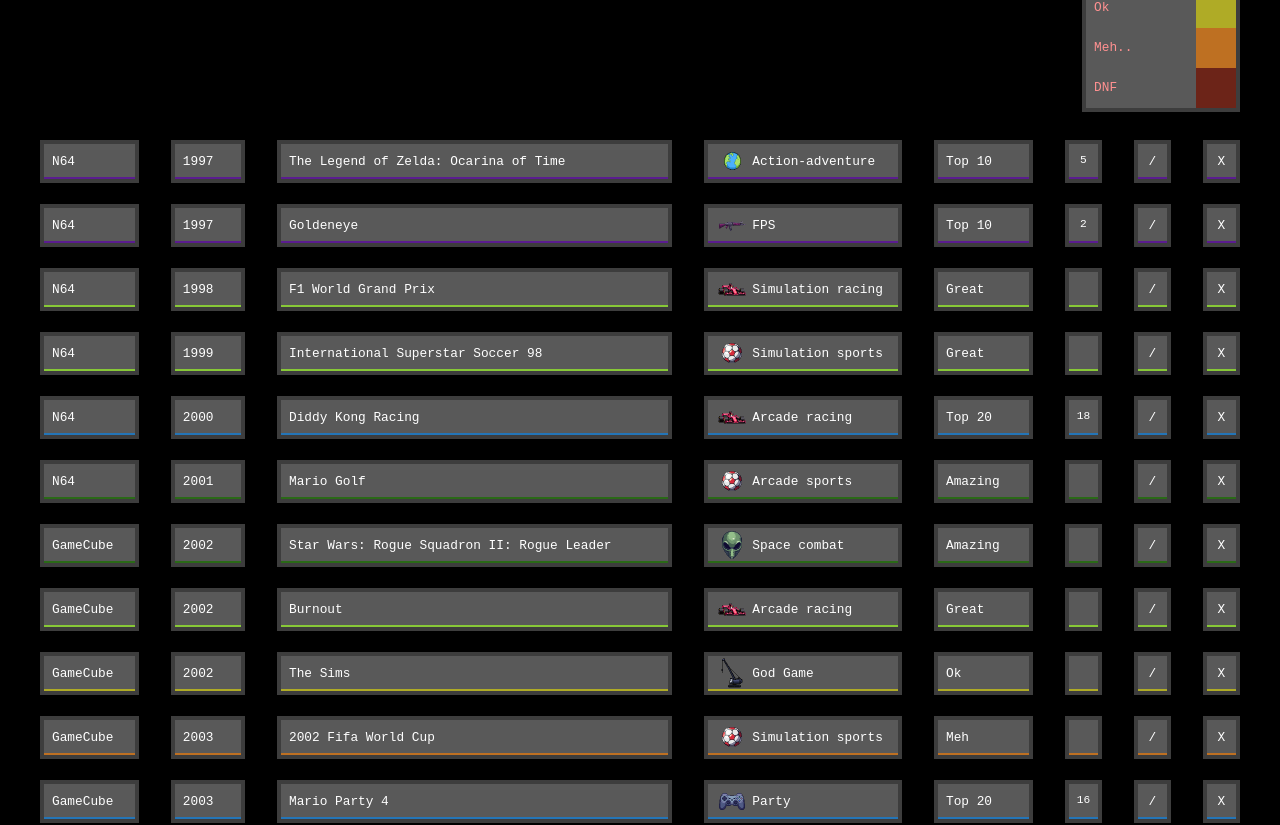
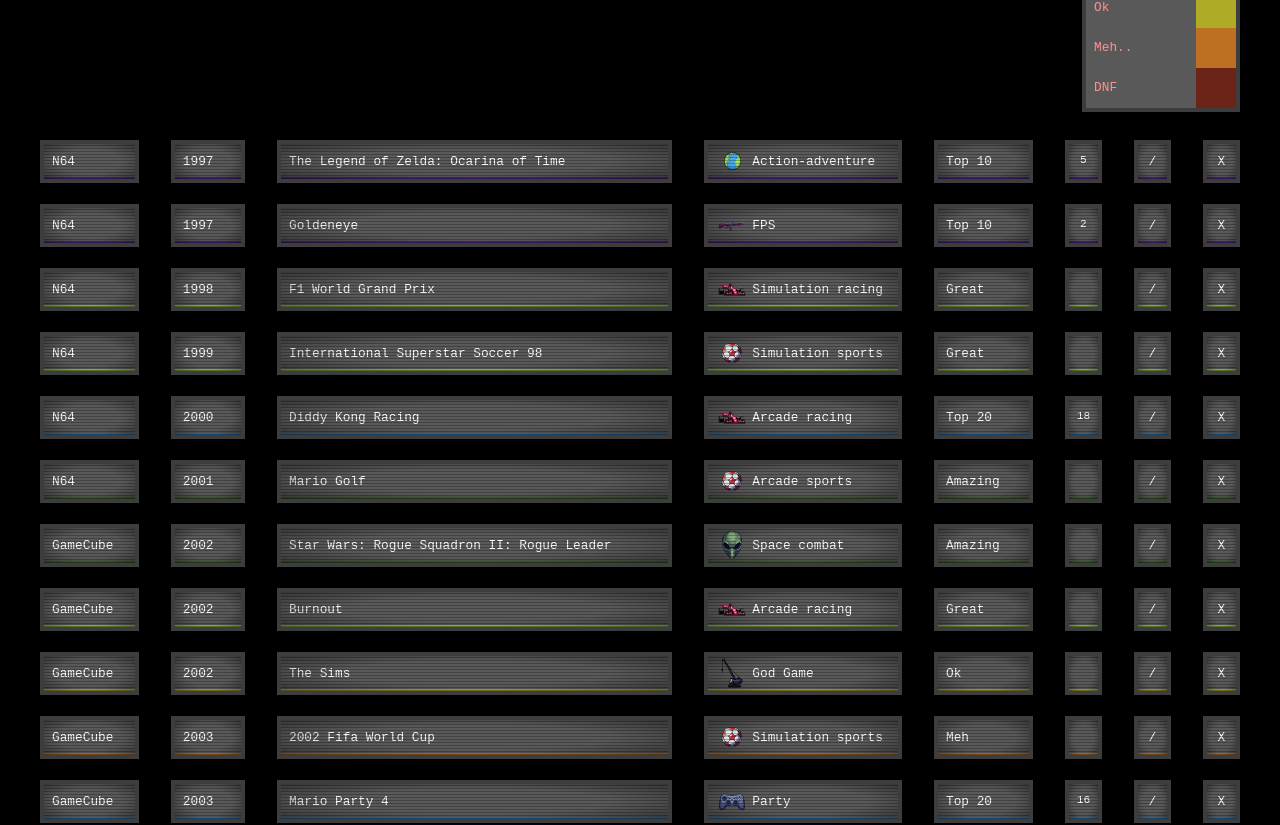
Before and after one commit to Acemeistre/vaulted-games, a React (Vite) app: page / in a window 1280 px wide. Shown: the part 798-1623 px from the top of the page. Built offline with nearby package versions, Linux system fonts and the light colour scheme.

Commit message:
Added CRT scanline affect with vignette to all gameRow fields

```diff
--- a/src/index.css
+++ b/src/index.css
@@ -7,6 +7,51 @@
 h1, h2, h3 {
   font-family: 'Press Start 2P', serif;
 }
+
+.game__platform,
+.game__year,
+.game__title,
+.game__genre,
+.game__rating,
+.game__rank,
+.game__edit,
+.game__remove {
+    position: relative;
+}
+
+.game__platform::after,
+.game__year::after,
+.game__title::after,
+.game__genre::after,
+.game__rating::after,
+.game__rank::after,
+.game__edit::after,
+.game__remove::after {
+    content: '';
+    position: absolute;
+    inset: 0;
+    pointer-events: none;
+    background: repeating-linear-gradient(
+        0deg,
+        rgba(0, 0, 0, 0.15) 0px,
+        rgba(0, 0, 0, 0.15) 1px,
+        transparent 1px,
+        transparent 3px
+    ),
+radial-gradient(ellipse at center, transparent 50%, rgba(0,0,0,0.4) 100%),
+    repeating-linear-gradient(
+        0deg,
+        rgba(0, 0, 0, 0.15) 0px,
+        rgba(0, 0, 0, 0.15) 1px,
+        transparent 1px,
+        transparent 3px
+    );
+}
+
+.
+
+
+
 
 @media (max-width: 767px) {
     .rotate-prompt {
```
